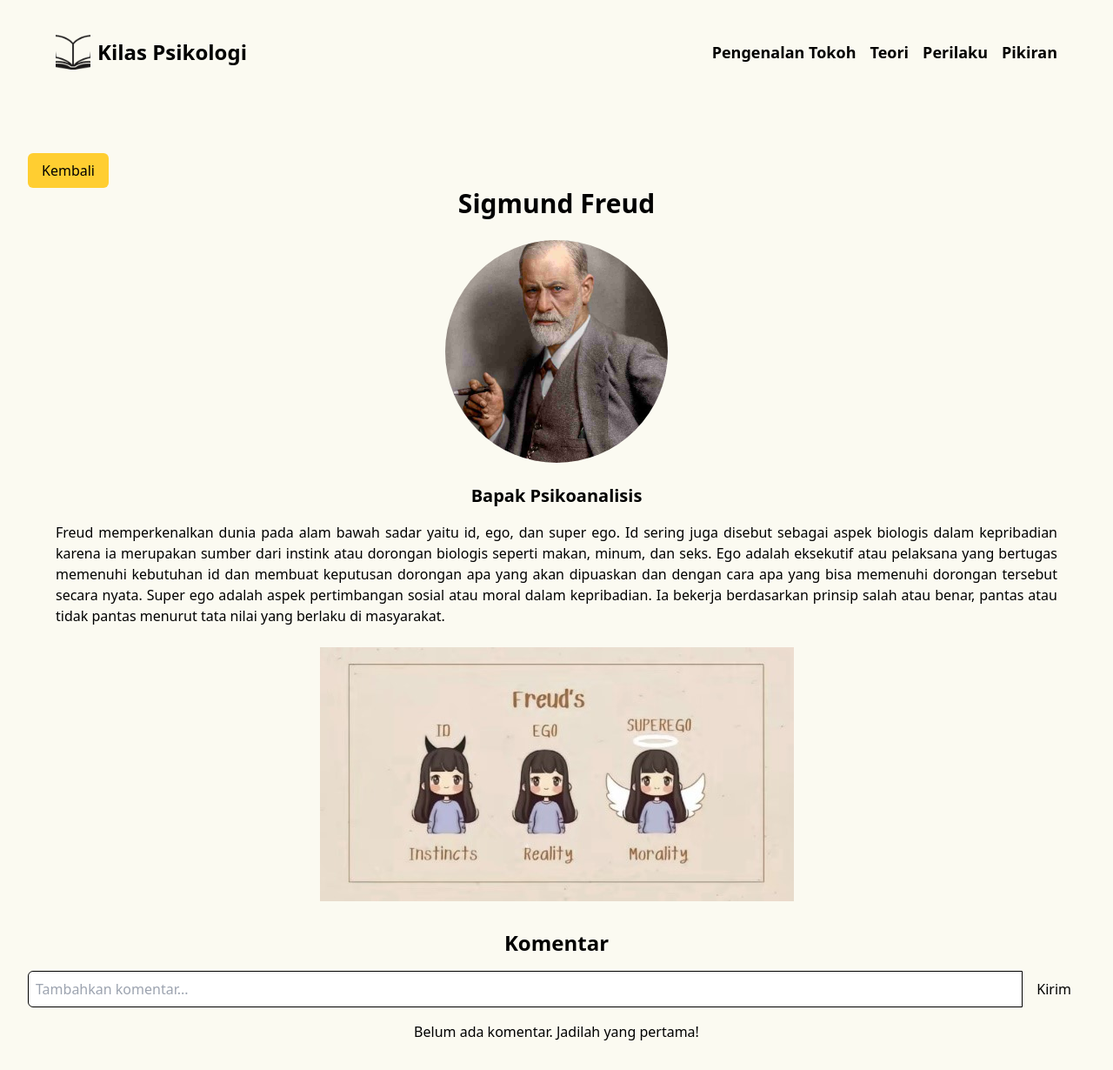
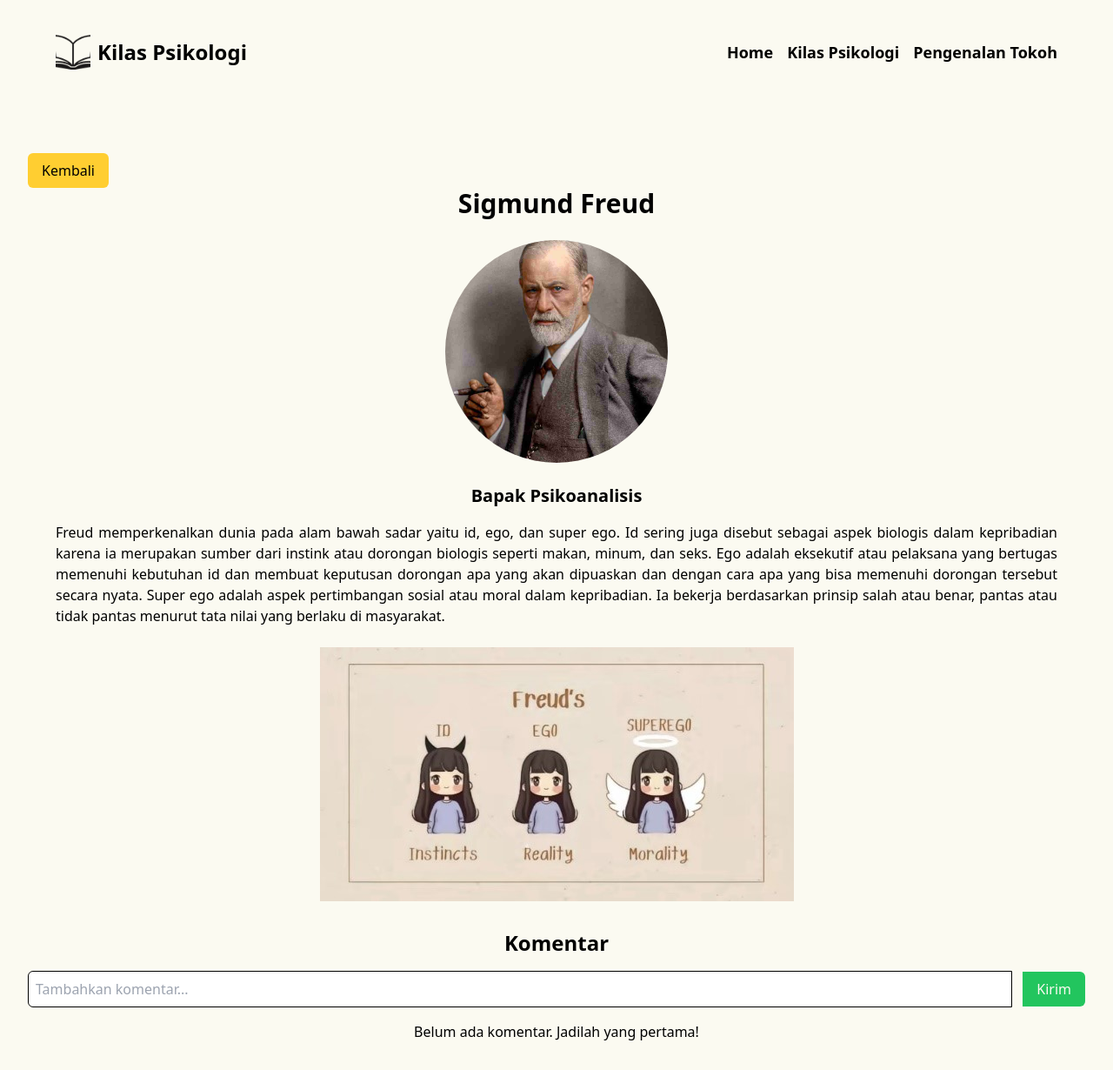
Before and after one commit to HN721/Kilas-Psikolgi, a React (Vite) app: page /detail/1 in a window 1280 px wide. Shown: the whole page at 87% size. Built offline with nearby package versions, Linux system fonts and the light colour scheme.

Commit message:
add coemntar sections

```diff
--- a/src/Component/Comments.jsx
+++ b/src/Component/Comments.jsx
@@ -1,5 +1,5 @@
 import React, { useState, useEffect } from "react";
-
+import user from "../assets/user.jpg";
 export default function Comments() {
   const [comments, setComments] = useState([]);
   const [commentInput, setCommentInput] = useState("");
@@ -31,7 +31,7 @@ export default function Comments() {
       <h2 className="text-2xl font-semibold mb-4">Komentar</h2>
 
       {/* Input komentar */}
-      <div className="flex items-center mb-4">
+      <div className="flex items-center  gap-3 mb-4">
         <input
           type="text"
           className="flex-1 p-2 border border-gray-300 rounded-l-md focus:outline-none focus:ring-2 focus:ring-blue-400"
@@ -41,23 +41,34 @@ export default function Comments() {
         />
         <button
           onClick={handleAddComment}
-          className="px-4 py-2 bg-blue-500 text-white rounded-r-md hover:bg-blue-600 focus:outline-none focus:ring-2 focus:ring-blue-400"
+          className="px-4 py-2 bg-green  text-primary rounded-r-md focus:outline-none focus:ring-2 focus:ring-slate"
         >
           Kirim
         </button>
       </div>
 
       {/* Daftar komentar */}
-      <div className="space-y-4">
+      <div className="space-y-4 ">
         {comments.length === 0 && (
           <p className="text-gray-500">
             Belum ada komentar. Jadilah yang pertama!
           </p>
         )}
         {comments.map((comment, index) => (
-          <div key={index} className="p-4 border border-gray-200 rounded-md">
-            <p className="text-gray-800">{comment.text}</p>
-            <p className="text-gray-400 text-sm mt-2">{comment.date}</p>
+          <div
+            key={index}
+            className="flex justify-start items-center p-4 border border-primary rounded-md"
+          >
+            <img
+              src={user}
+              alt=""
+              className="w-20 h-20 object-cover rounded-full"
+            />
+            <div>
+              <h1 className="font-bold text-lg">Anonim</h1>
+              <p className="text-gray-800">{comment.text}</p>
+              <p className="text-gray-400 text-sm mt-2">{comment.date}</p>
+            </div>
           </div>
         ))}
       </div>
--- a/src/Component/Navbar.jsx
+++ b/src/Component/Navbar.jsx
@@ -1,5 +1,6 @@
-import React, { useState } from 'react';
+import React, { useState } from "react";
 import Logo from "../assets/logo.png";
+import { Link } from "react-router-dom";
 
 export default function Navbar() {
   const [isOpen, setIsOpen] = useState(false);
@@ -14,7 +15,9 @@ export default function Navbar() {
       <div className="flex items-center justify-between w-full lg:w-auto">
         <div className="flex items-center">
           <img className="hidden lg:block h-10" src={Logo} alt="Logo" />
-          <h1 className="font-bold text-base lg:text-2xl ml-2">Kilas Psikologi</h1>
+          <h1 className="font-bold text-base lg:text-2xl ml-2">
+            Kilas Psikologi
+          </h1>
         </div>
 
         {/* Hamburger Menu untuk Mobile */}
@@ -24,7 +27,13 @@ export default function Navbar() {
             className="text-gray-600 focus:outline-none focus:ring-2 focus:ring-gray-300"
           >
             {/* Icon Hamburger */}
-            <svg className="w-6 h-6" fill="none" stroke="currentColor" viewBox="0 0 24 24" xmlns="http://www.w3.org/2000/svg">
+            <svg
+              className="w-6 h-6"
+              fill="none"
+              stroke="currentColor"
+              viewBox="0 0 24 24"
+              xmlns="http://www.w3.org/2000/svg"
+            >
               {isOpen ? (
                 <path
                   strokeLinecap="round"
@@ -46,11 +55,27 @@ export default function Navbar() {
       </div>
 
       {/* Menu Links */}
-      <div className={`flex-col lg:flex-row lg:flex gap-4 ${isOpen ? 'flex' : 'hidden'} lg:static mt-4 lg:mt-0`}>
-        <a href="#" className="font-semibold text-sm lg:text-lg text-gray-800 hover:text-gray-500">Pengenalan Tokoh</a>
-        <a href="#" className="font-semibold text-sm lg:text-lg text-gray-800 hover:text-gray-500">Teori</a>
-        <a href="#" className="font-semibold text-sm lg:text-lg text-gray-800 hover:text-gray-500">Perilaku</a>
-        <a href="#" className="font-semibold text-sm lg:text-lg text-gray-800 hover:text-gray-500">Pikiran</a>
+      <div
+        className={`flex-col lg:flex-row lg:flex gap-4 ${
+          isOpen ? "flex" : "hidden"
+        } lg:static mt-4 lg:mt-0`}
+      >
+        <Link
+          to={"/"}
+          className="font-semibold text-sm lg:text-lg text-gray-800 hover:text-gray-500"
+        >
+          Home
+        </Link>
+        <Link to={"/pendahuluan"}>
+          <a className="font-semibold text-sm lg:text-lg text-gray-800 hover:text-gray-500">
+            Kilas Psikologi
+          </a>
+        </Link>
+        <Link to={"/tokoh"}>
+          <a className="font-semibold text-sm lg:text-lg text-gray-800 hover:text-gray-500">
+            Pengenalan Tokoh
+          </a>
+        </Link>
       </div>
     </div>
   );
--- a/src/Page/Pendahuluan.jsx
+++ b/src/Page/Pendahuluan.jsx
@@ -5,25 +5,6 @@ import { Link } from "react-router-dom";
 export default function Pendahuluan() {
   const fullText =
     "Psikologi adalah ilmu tentang perilaku manusia dan binatang, serta penerapannya pada permasalahan manusia.";
-  const [text, setText] = useState(""); // State untuk teks yang ditampilkan
-  const [index, setIndex] = useState(0); // Indeks untuk karakter yang akan ditambahkan
-
-  useEffect(() => {
-    const intervalId = setInterval(() => {
-      setIndex((prevIndex) => {
-        if (prevIndex < fullText.length) {
-          setText((prevText) => prevText + fullText[prevIndex]); // Menambahkan karakter
-          return prevIndex + 1;
-        } else {
-          clearInterval(intervalId); // Hentikan interval setelah teks selesai
-          return prevIndex;
-        }
-      });
-    }, 100); // Mengatur kecepatan mengetik, 100ms per karakter
-
-    // Cleanup saat komponen unmount
-    return () => clearInterval(intervalId);
-  }, []); // Efek hanya dijalankan sekali setelah komponen pertama kali dirender
 
   return (
     <>
@@ -36,11 +17,7 @@ export default function Pendahuluan() {
           <h1 className="font-bold font-mono text-2xl lg:text-5xl">
             Pengenalan Singkat Psikologi
           </h1>
-          <p className="font-semibold w-full text-2xl lg:w-2/5">
-            {text}
-            <span className="cursor-blink">|</span>{" "}
-            {/* Menambahkan kursor berkedip */}
-          </p>
+          <p className="font-semibold w-full text-2xl lg:w-2/5">{fullText}</p>
           <div className="flex py-10 lg:mt-12 gap-2">
             <Link to={"/"}>
               <button className="bg-black text-primary lg:w-56 w-35 p-3 rounded-2xl">
```
Also changed, not shown: src/assets/user.jpg (added).
